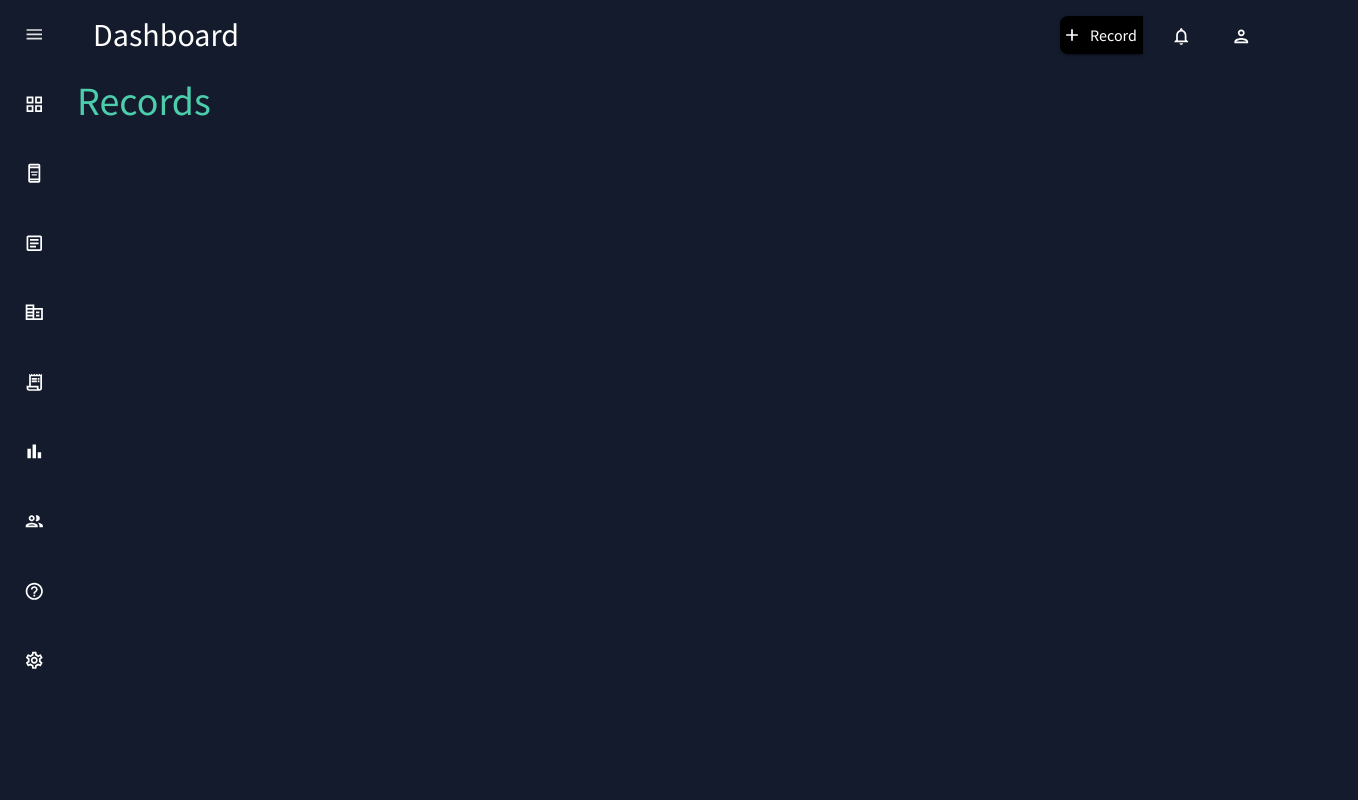
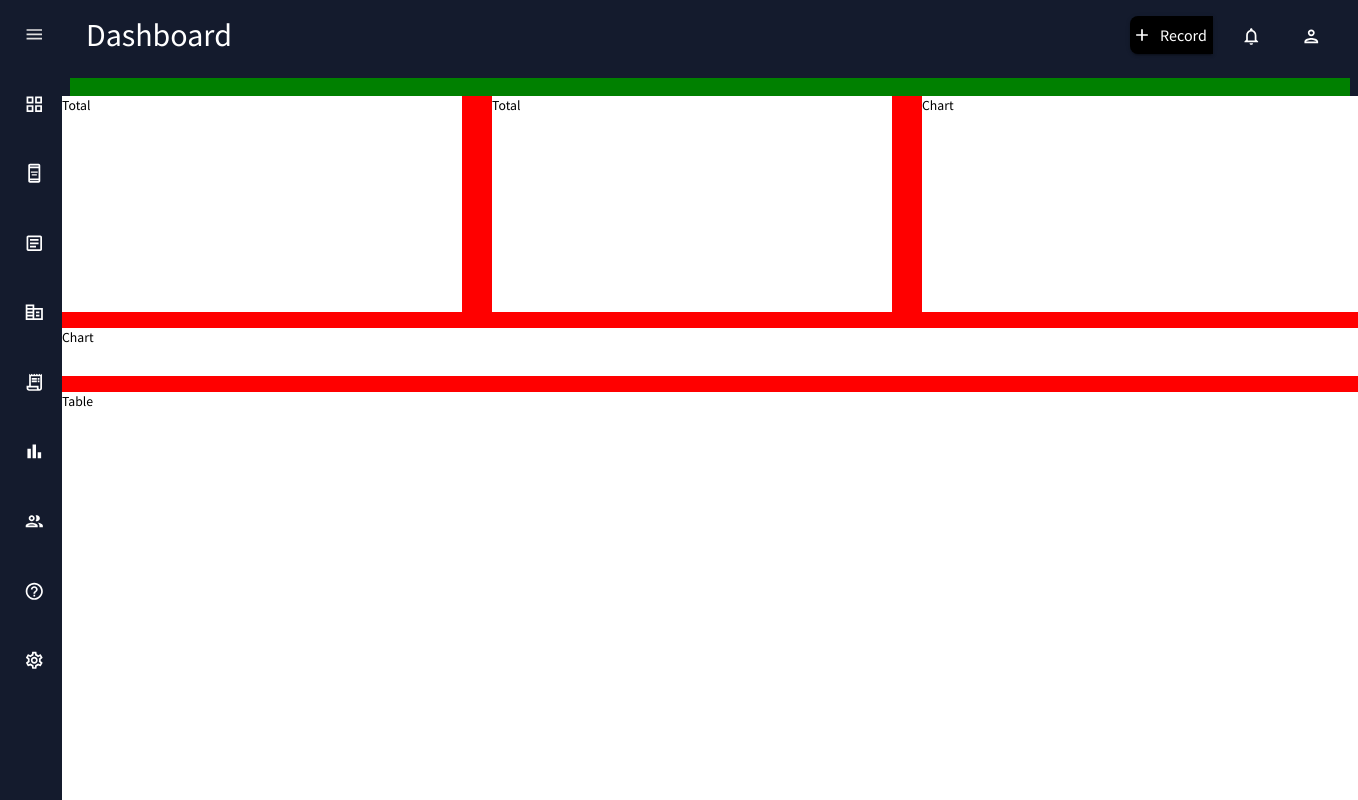
Before and after one commit to GeezerGurus/Tinkle, a React (Create React App) app: page /records in a window 1280 px wide. Shown: the top 800 px of the page, 1358 px wide, since content can reach past the window. Built offline with nearby package versions, Linux system fonts and the light colour scheme.

Commit message:
Record page layout added

```diff
--- /dev/null
+++ b/src/components/Records/Chart.jsx
@@ -0,0 +1,19 @@
+import { Box } from "@mui/material";
+import React from "react";
+
+const Chart = () => {
+  return (
+    <Box
+      sx={{
+        width: "436px",
+        height: "216px",
+        backgroundColor: "white",
+        color: "black",
+      }}
+    >
+      Chart
+    </Box>
+  );
+};
+
+export default Chart;
--- /dev/null
+++ b/src/components/Records/Table.jsx
@@ -0,0 +1,19 @@
+import { Box } from "@mui/material";
+import React from "react";
+
+const Table = () => {
+  return (
+    <Box
+      sx={{
+        width: "1296px",
+        height: "603px",
+        backgroundColor: "white",
+        color: "black",
+      }}
+    >
+      Table
+    </Box>
+  );
+};
+
+export default Table;
--- /dev/null
+++ b/src/components/Records/Toolbar.jsx
@@ -0,0 +1,19 @@
+import { Box } from "@mui/material";
+import React from "react";
+
+const Toolbar = () => {
+  return (
+    <Box
+      sx={{
+        width: "1296px",
+        height: "48px",
+        backgroundColor: "white",
+        color: "black",
+      }}
+    >
+      Chart
+    </Box>
+  );
+};
+
+export default Toolbar;
--- /dev/null
+++ b/src/components/Records/Total.jsx
@@ -0,0 +1,19 @@
+import { Box } from "@mui/material";
+import React from "react";
+
+const Total = () => {
+  return (
+    <Box
+      sx={{
+        width: "400px",
+        height: "216px",
+        backgroundColor: "white",
+        color: "black",
+      }}
+    >
+      Total
+    </Box>
+  );
+};
+
+export default Total;
--- /dev/null
+++ b/src/components/Records/index.js
@@ -0,0 +1,5 @@
+// Records
+export { default as Chart } from "./Chart";
+export { default as Table } from "./Table";
+export { default as Toolbar } from "./Toolbar";
+export { default as Total } from "./Total";
--- a/src/scenes/records/Records.jsx
+++ b/src/scenes/records/Records.jsx
@@ -1,14 +1,45 @@
 import React from "react";
 import { tokens } from "../../theme";
-import { Typography, useTheme } from "@mui/material";
+import { Box, useTheme } from "@mui/material";
+import { Table, Chart, Toolbar, Total } from "../../components/Records";
 
 const Records = () => {
   const theme = useTheme();
   const colors = tokens(theme.palette.mode);
   return (
-    <Typography color={colors.greenAccent[500]} variant="h1">
-      Records
-    </Typography>
+    // Container
+    <Box
+      sx={{
+        display: "flex",
+        justifyContent: "center",
+        alignItems: "center",
+        backgroundColor: "green",
+      }}
+    >
+      {/* Main Box */}
+      <Box
+        sx={{
+          marginTop: "18px",
+          width: "1296px",
+          height: "899px",
+          backgroundColor: "red",
+          display: "flex",
+          flexDirection: "column",
+          justifyContent: "space-between",
+        }}
+      >
+        {/* Top */}
+        <Box sx={{ display: "flex", justifyContent: "space-between" }}>
+          <Total />
+          <Total />
+          <Chart />
+        </Box>
+        {/* Middle */}
+        <Toolbar />
+        {/* Bottom */}
+        <Table />
+      </Box>
+    </Box>
   );
 };
 
```
